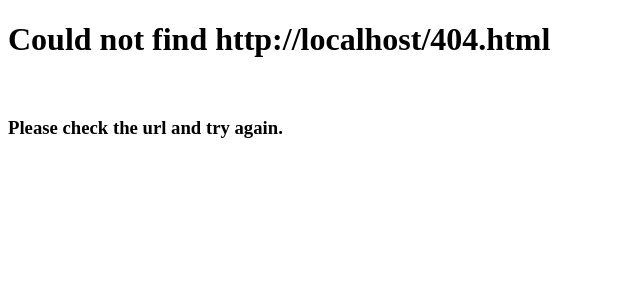
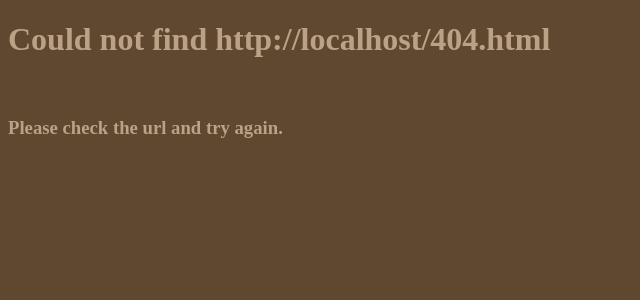
Before and after one commit to Barrineer/Barrineer.github.io, a PHP site: page /404.html in a window 1280 px wide. Shown: the top 300 px of the page, without its empty margins (0-640 px from the left). Run offline with PHP 8.4, Linux system fonts and the light colour scheme.

Commit message:
Update index.css

```diff
--- a/index.css
+++ b/index.css
@@ -1,11 +1,35 @@
+/*Website theme based on color palette found on https://colorpalette.org/historic-site-medieval-architecture-place-of-worship-color-palette/ */
+/*
+https://i2.wp.com/colorpalette.org/wp-content/palette/historic_site_medieval_architecture_place_of_worship_colorpalette_3g4lv.jpg?q=100
+Palette Colors:
+    - #4b6b9e (Light Blueish)       [Sky]
+    - #896945 (Light Brownish)      [Main building]
+    - #9db8da (Pale Blueish)        [Sky]
+    - #bec8d8 (Steel like)          [Cobblestone or Steeple]
+    - #928c74 (Beigeish)            [Roof]
+    - #636343 (Like a green brown)  [Grass or Trees]
+    - #604730 (Chocolate like)      [Main building]
+    - #b5864c (Yellowy Brown)       [Main building]
+    - #131c0d (Blackish)            [Shadows]
+    - #5a7cb1 (Lighter Blueish)     [Sky]
+    - #b9a286 (Lighter Brownish)    [Roof]
+    - #40492b (Forest Greenish)     [Trees]
+*/
+body {
+    background-color: #604730;
+    color: white;
+}
+
+h1,h2,h3,h4,h5,h6{
+    color: #b9a286;
+
+}
+
 /*Desktop*/
 /*#region*/
 
 /*Overriding base elements*/
-h1{
-    font-size: 2em;
-    /*Work on overriding and fonts for proper centering*/
-}
+
 
 /* Header */
 /*#region*/
```
